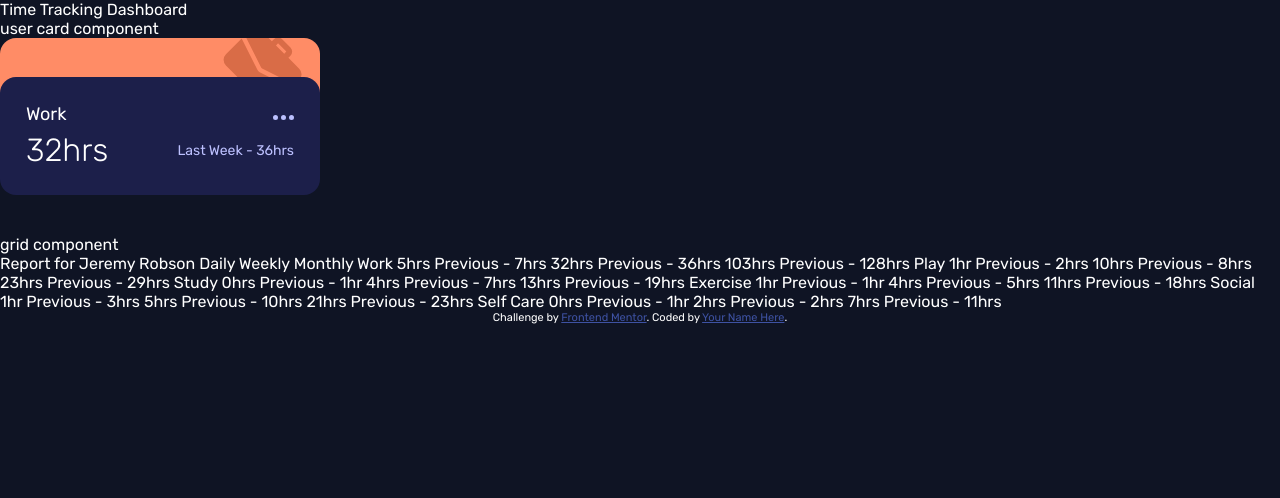
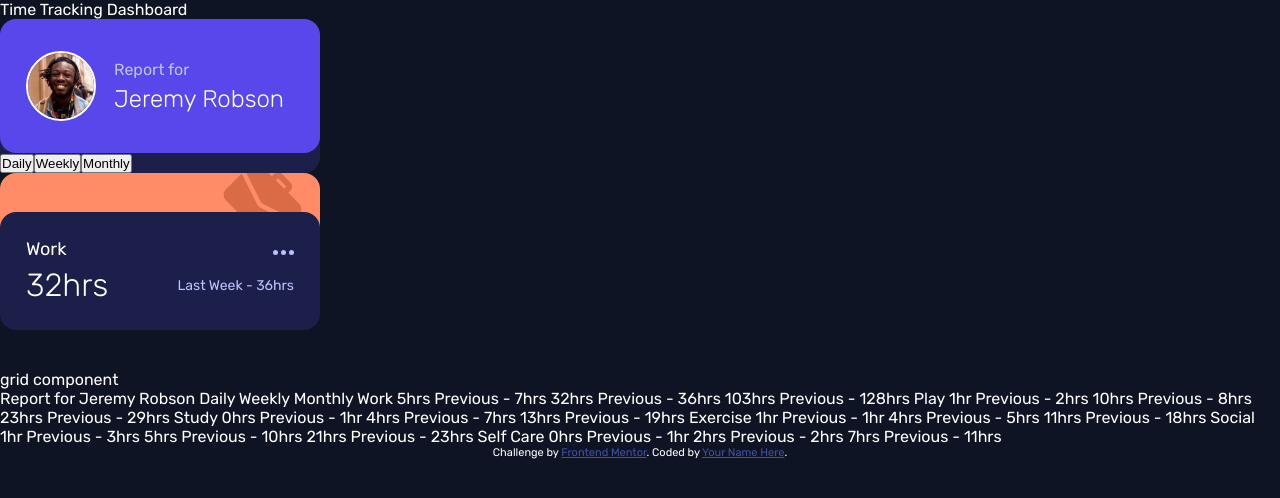
Before and after one commit to timamero/frontend-mentor-time-tracking-dashboard, a React (Vite) app: page / in a window 1280 px wide. Shown: the top 498 px of the page. Built offline with nearby package versions, Linux system fonts and the light colour scheme.

Commit message:
update UserCard files and create card header

```diff
--- a/src/components/TimeCard/TimeCard.module.css
+++ b/src/components/TimeCard/TimeCard.module.css
@@ -1,5 +1,5 @@
 .card {
-  width: 320px;
+  width: var(--cardWidth);
 }
 
 .header {
--- a/src/components/UserCard.js
+++ /dev/null
@@ -1,11 +0,0 @@
-import React from 'react'
-
-const UserCard = () => {
-  return (
-    <div>
-      user card component
-    </div>
-  )
-}
-
-export default UserCard
--- /dev/null
+++ b/src/components/UserCard/UserCard.js
@@ -0,0 +1,23 @@
+import React from 'react'
+import styles from './UserCard.module.css'
+
+const UserCard = () => {
+  return (
+    <div className={styles.card}>
+      <div className={styles.header}>
+        <img src={require('../../images/image-jeremy.png')} />
+        <div>
+          <p>Report for</p>
+          <p>Jeremy Robson</p>
+        </div>
+      </div>
+      <div className={styles.menu}>
+        <button>Daily</button>
+        <button>Weekly</button>
+        <button>Monthly</button>
+      </div>
+    </div>
+  )
+}
+
+export default UserCard
--- /dev/null
+++ b/src/components/UserCard/UserCard.module.css
@@ -0,0 +1,32 @@
+.card {
+  background-color: var(--darkBlue);
+  width: var(--cardWidth);
+  border-radius: var(--borderRadius);
+}
+
+.header {
+  display: flex;
+  flex-direction: row;
+  column-gap: 18px;
+  align-items: center;
+  padding: 32px 26px;
+  background-color: var(--blue);
+  border-radius: var(--borderRadius);
+}
+
+.header img {
+  width: 70px;
+  border: 2px solid #fff;
+  border-radius: 70px;
+}
+
+.header p:first-child {
+  flex-grow: 1;
+  margin-bottom: 6px;
+  color: var(--paleBlue);
+}
+
+.header p:nth-child(2) {
+  font-size: 24px;
+  font-weight: 300;
+}
--- /dev/null
+++ b/src/components/UserCard/index.js
@@ -0,0 +1 @@
+export { default } from './UserCard'
--- a/src/styles/global.css
+++ b/src/styles/global.css
@@ -21,6 +21,7 @@
   --titleFontSize: 18px;
   --mainFont: 'Rubik', sans-serif;
 
+  --cardWidth: 320px;
   --borderRadius: 1rem;
 }
 
```
